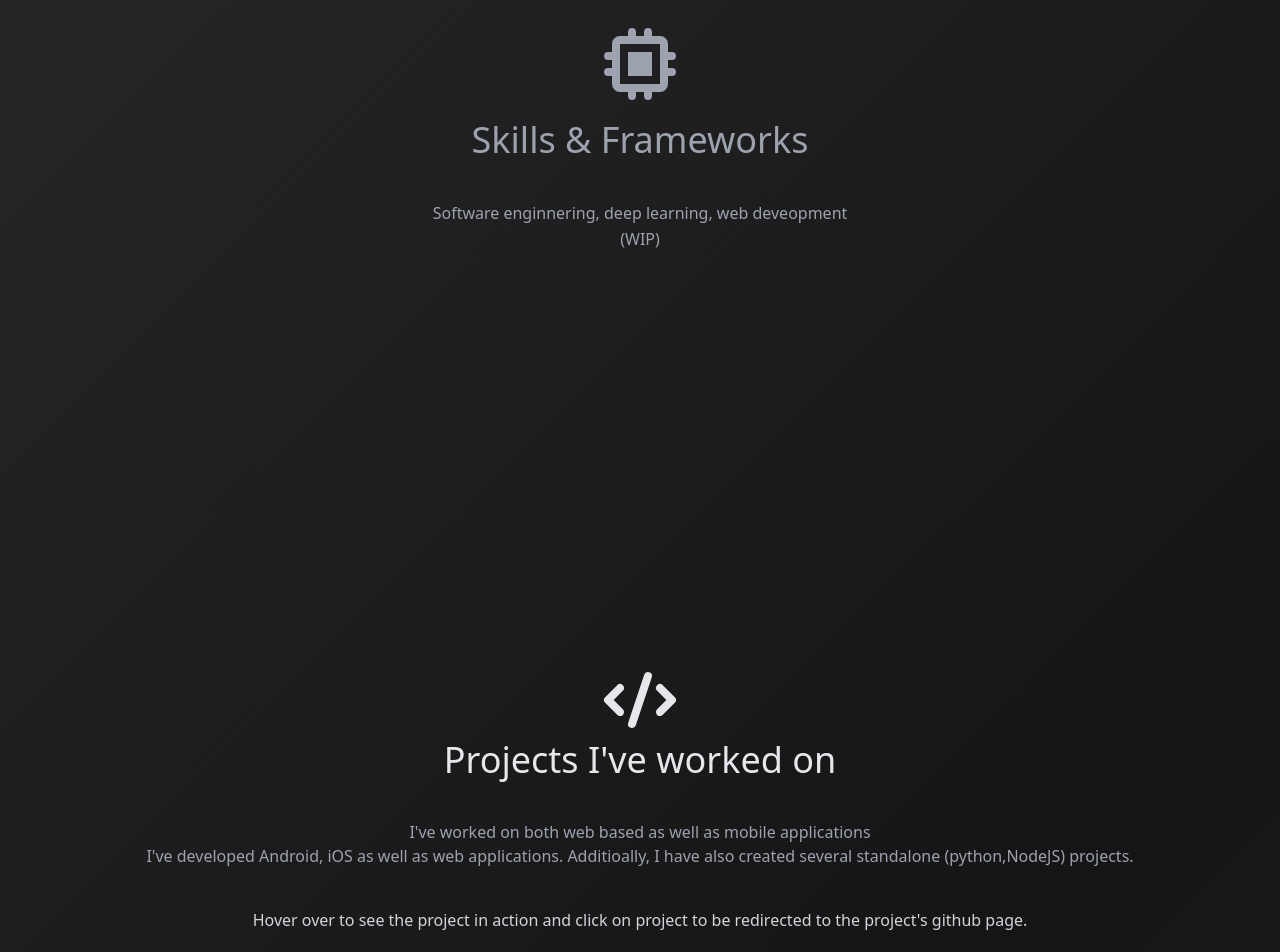
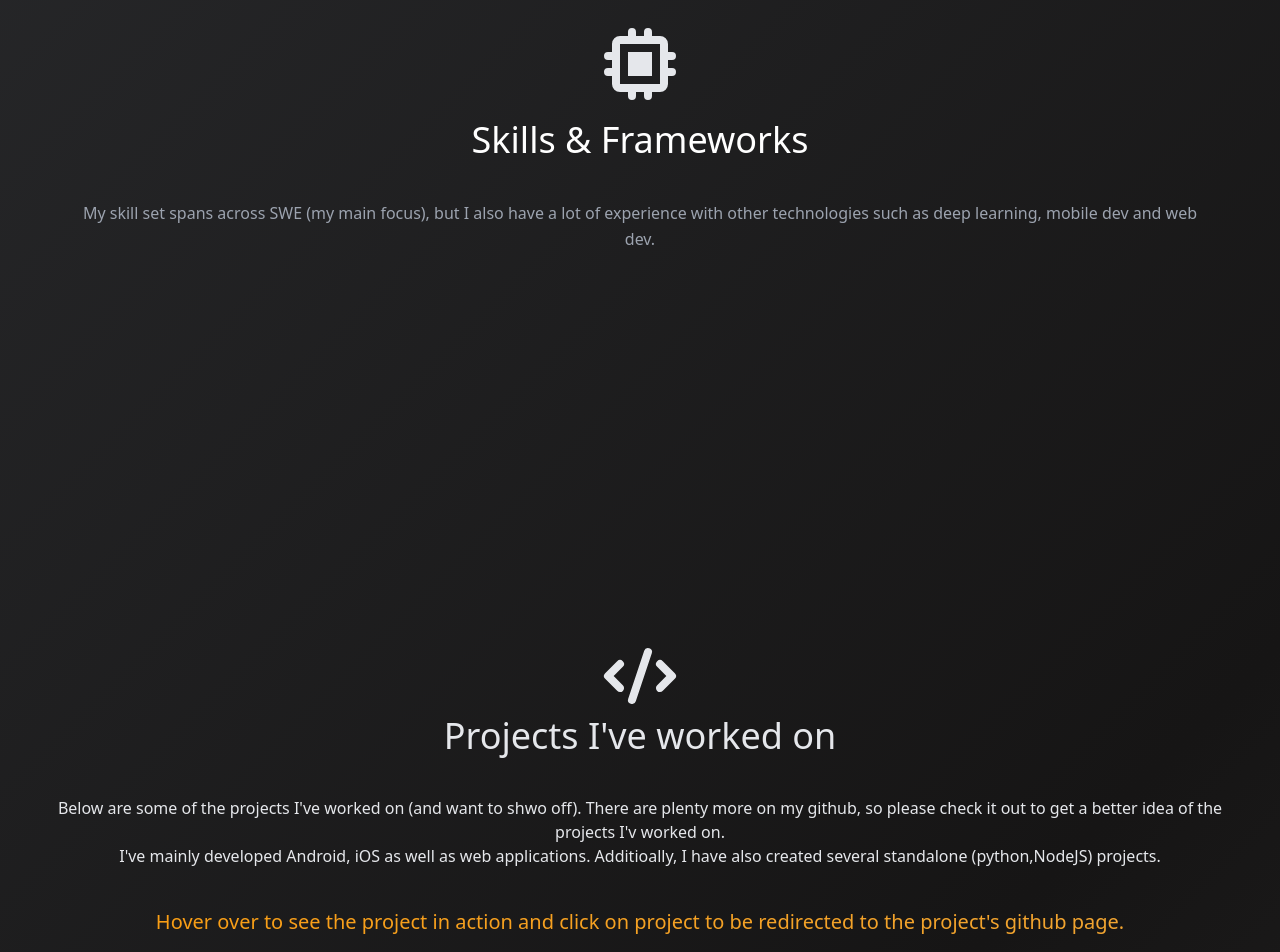
Before and after one commit to SeanEvanss/react_portfolio_site, a React (Create React App) app: page / in a window 1280 px wide. Shown: the part 1520-2472 px from the top of the page. Built offline with nearby package versions, Linux system fonts and the light colour scheme.

Commit message:
Made some UI changes and added LinkedIn link icon

```diff
--- a/package.json
+++ b/package.json
@@ -16,6 +16,7 @@
         "react-dom": "^17.0.2",
         "react-gsap": "^3.2.1",
         "react-scripts": "4.0.3",
+        "react-social-icons": "^5.6.1",
         "react-spring": "^9.3.0",
         "react-visibility-sensor": "^5.1.1",
         "web-vitals": "^1.0.1"
--- a/src/components/About.js
+++ b/src/components/About.js
@@ -1,4 +1,6 @@
 import React, {useRef, useEffect } from 'react'
+import { BadgeCheckIcon, ChipIcon } from "@heroicons/react/solid"
+import { SocialIcon } from 'react-social-icons';
 import "./styles/ScrollMagic.css"
 import Profile from './resources/profile.jpeg';
 
@@ -145,6 +147,7 @@ export default function About() {
                             className="ml-4 inline-flex text-gray-400 bg-gray-800 border-0 py-2 px-6 focus:outline-none hover:bg-gray-900 hover:text-white rounded text-lg">
                             See My Past Work
                         </a>
+                        <SocialIcon url='https://www.linkedin.com/in/sean-tang-s96/' className='ml-4 inline-flex'/>
                     </div>
                 </div>
                 <div id="profile" className="lg:max-w-lg md:w-1/3 lg:mt-5 sm:w-1/4 w-5/6 flex flex-col text-center">
--- a/src/components/Projects.js
+++ b/src/components/Projects.js
@@ -1,6 +1,7 @@
 import React from 'react'
 import { projects } from './data';
 import { CodeIcon } from "@heroicons/react/solid";
+import "./styles/Projects.css"
 
 
 export default function Projects() {
@@ -13,11 +14,11 @@ export default function Projects() {
                         <h1 className="text-4xl font-medium text-gray-200">
                             Projects I've worked on
                         </h1>
-                        <p className="mt-10 text-center">
-                            I've worked on both web based as well as mobile applications<br />
-                            I've developed Android, iOS as well as web applications. Additioally, I have also created several standalone (python,NodeJS) projects.
+                        <p className="mt-10 text-center text-gray-200">
+                            Below are some of the projects I've worked on (and want to shwo off). There are plenty more on my github, so please check it out to get a better idea of the projects I'v worked on.<br />
+                            I've mainly developed Android, iOS as well as web applications. Additioally, I have also created several standalone (python,NodeJS) projects.
                         </p>
-                        <p className="mt-10 text-center text-gray-300">
+                        <p id="landing_words" className="mt-10 text-center text-gray-300 text-xl ">
                             Hover over to see the project in action and click on project to be redirected to the project's github page.
                         </p>
 
--- a/src/components/Skills.js
+++ b/src/components/Skills.js
@@ -1,7 +1,6 @@
 import { BadgeCheckIcon, ChipIcon } from "@heroicons/react/solid"
 import { skills } from "./data";
 import React, { useRef, useEffect } from 'react'
-
 import { gsap } from "gsap";
 import { ScrollTrigger } from "gsap/ScrollTrigger";
 
@@ -33,17 +32,17 @@ export default function Skills() {
         <section id="skills" ref={ref}>
             <div className="container px-20 py-10 mx-auto">
                 <div className="text-center mb-10">
-                    <ChipIcon className="w-20 inline-block mb-4" />
-                    <h1 className="sm:text-4xl text-3xl font-medium text-white-200">
+                    <ChipIcon className="w-20 text-gray-200 inline-block mb-4" />
+                    <h1 className="sm:text-4xl text-3xl font-medium text-white">
                         Skills &amp; Frameworks
                     </h1>
                 </div>
                 <p className="text-center leading-relaxed">
-                    Software enginnering, deep learning, web deveopment<br />
-                    (WIP)
+                    My skill set spans across SWE (my main focus), but I also have a lot of experience with other technologies such as deep learning, mobile dev and web dev.
+
                 </p>
             </div>
-            <div id="main_skill" className="flex flex-wrap py-5 lg:w-4/5 sm:mx-auto mb-2 md:mb-10 mx-2">
+            <div id="main_skill" className="flex flex-wrap py-2 lg:w-4/5 sm:mx-auto mb-2 md:mb-10 mx-2">
                 {skills.map((skill) => (
                     <div id="skill" key={skill} className="p-2 sm:w-1/3 w-full">
                         <div className="bg-gray-800 rounded flex p-3 h-full items-center justify-center ">
--- /dev/null
+++ b/src/components/styles/Projects.css
@@ -0,0 +1,7 @@
+    #landing_words {
+        background-image: linear-gradient(60deg, #ff9900, #d6ba8f);
+        background-clip: text;
+        background-size: 400% 400%;
+        animation: gradient 3s ease infinite;
+        color: transparent;
+    }
```
Also changed, not shown: 1 other file (tests, documents, lock files or other folders).
